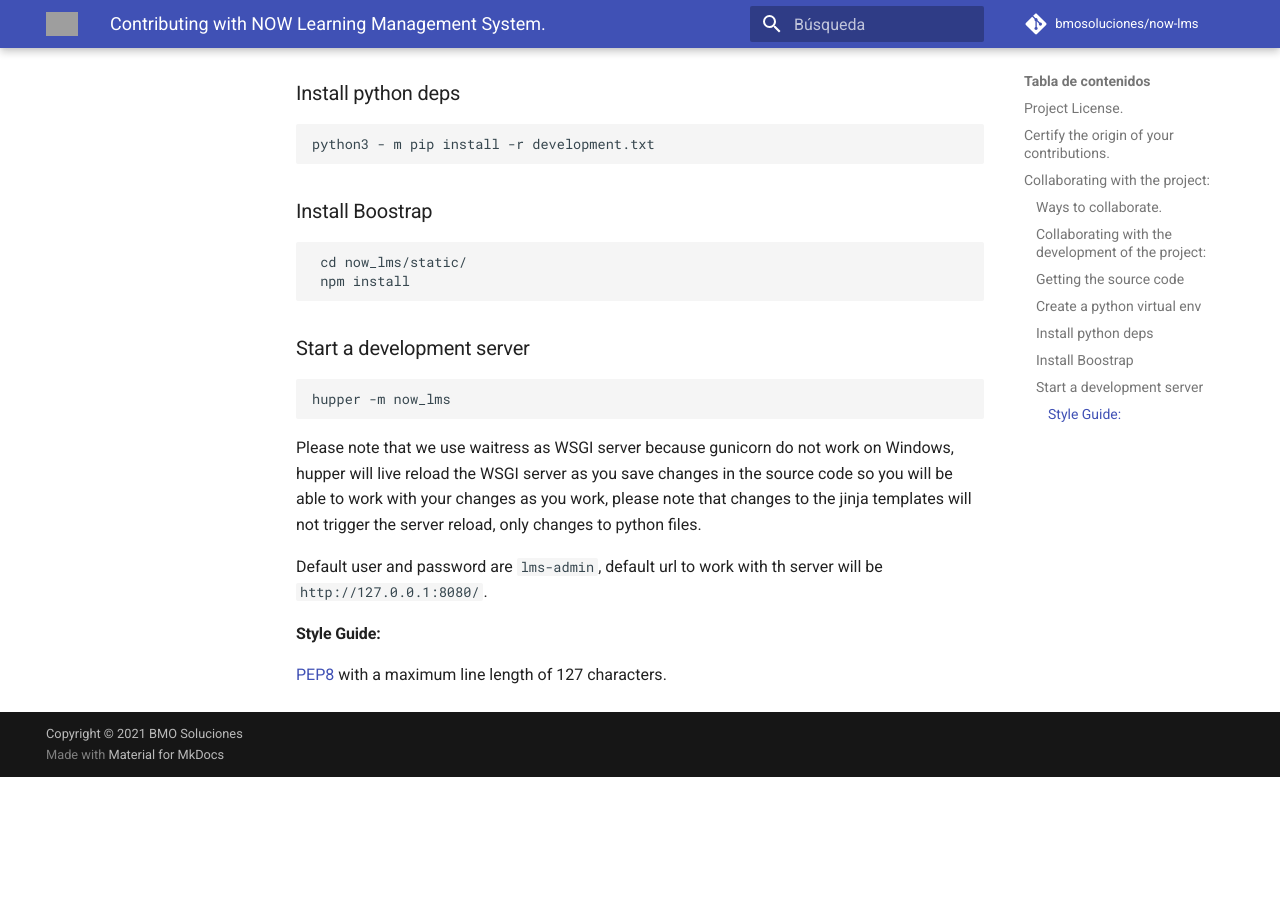
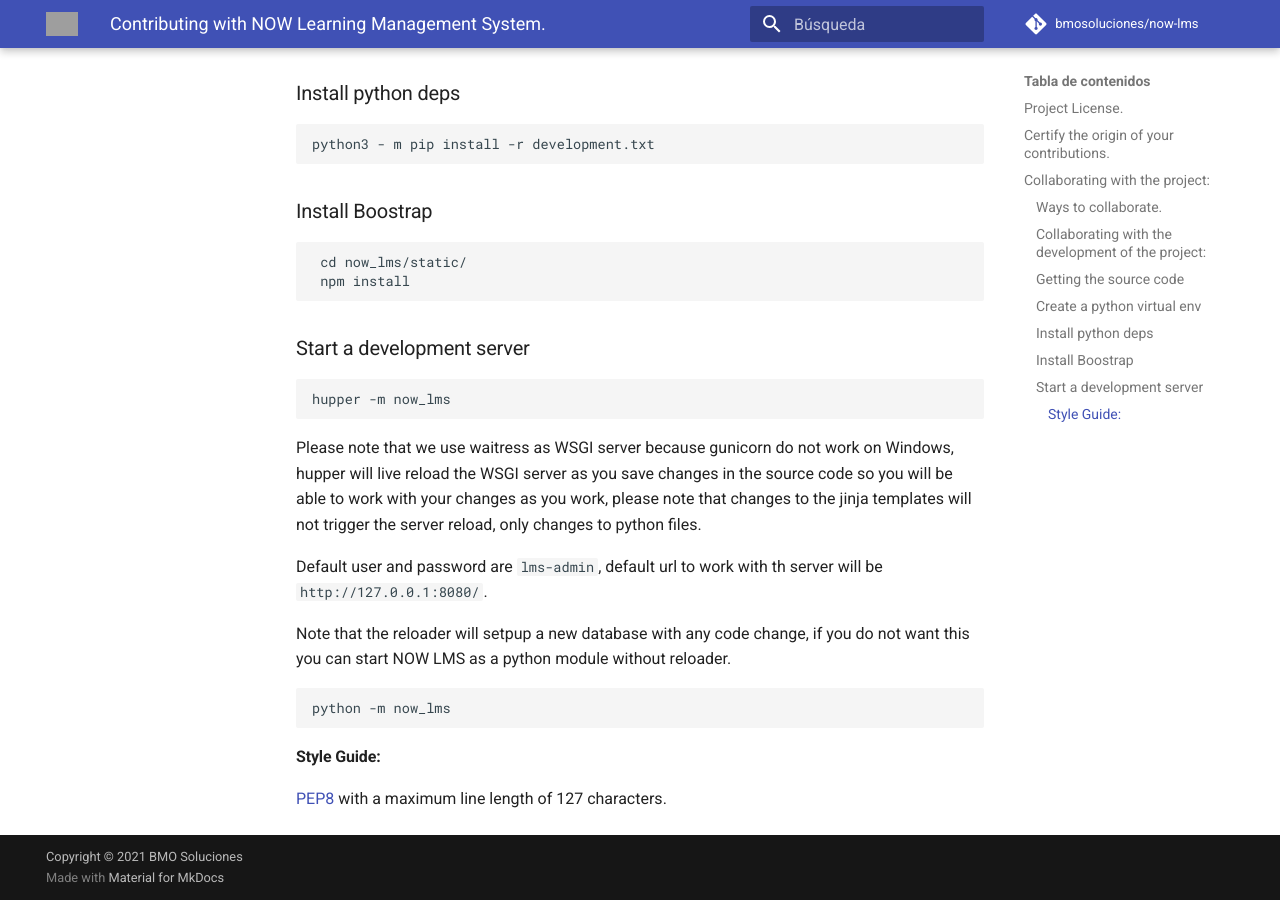
Before and after one commit to bmosoluciones/now-lms, an MkDocs documentation site: the page built from docs/CONTRIBUTING.md, in a window 1280 px wide and 900 px high, scrolled down 2328 px. Built offline with MkDocs 1.6.1 and Material for MkDocs 9.7.7, drawn with Linux system fonts in a browser that asks for light colours; comment, search, counter and statistics services are not loaded; before the commit the page ends 3105 px from its top, so only the background shows below that; grey boxes are pictures that could not be loaded.

Commit message:
docs: Update docs
Signed-off-by: William José Moreno Reyes <williamjmorenor@gmail.com>

````diff
--- a/docs/CONTRIBUTING.md
+++ b/docs/CONTRIBUTING.md
@@ -105,6 +105,12 @@ Please note that we use waitress as WSGI server because gunicorn do not work on
 
 Default user and password are ```lms-admin```, default url to work with th server will be ```http://127.0.0.1:8080/```.
 
+Note that the reloader will setpup a new database with any code change, if you do not want this you can start NOW LMS as a python module without reloader.
+
+```
+python -m now_lms
+```
+
 #### Style Guide:
 
 [PEP8](https://www.python.org/dev/peps/pep-0008/) with a maximum line length of 127 characters.
````
